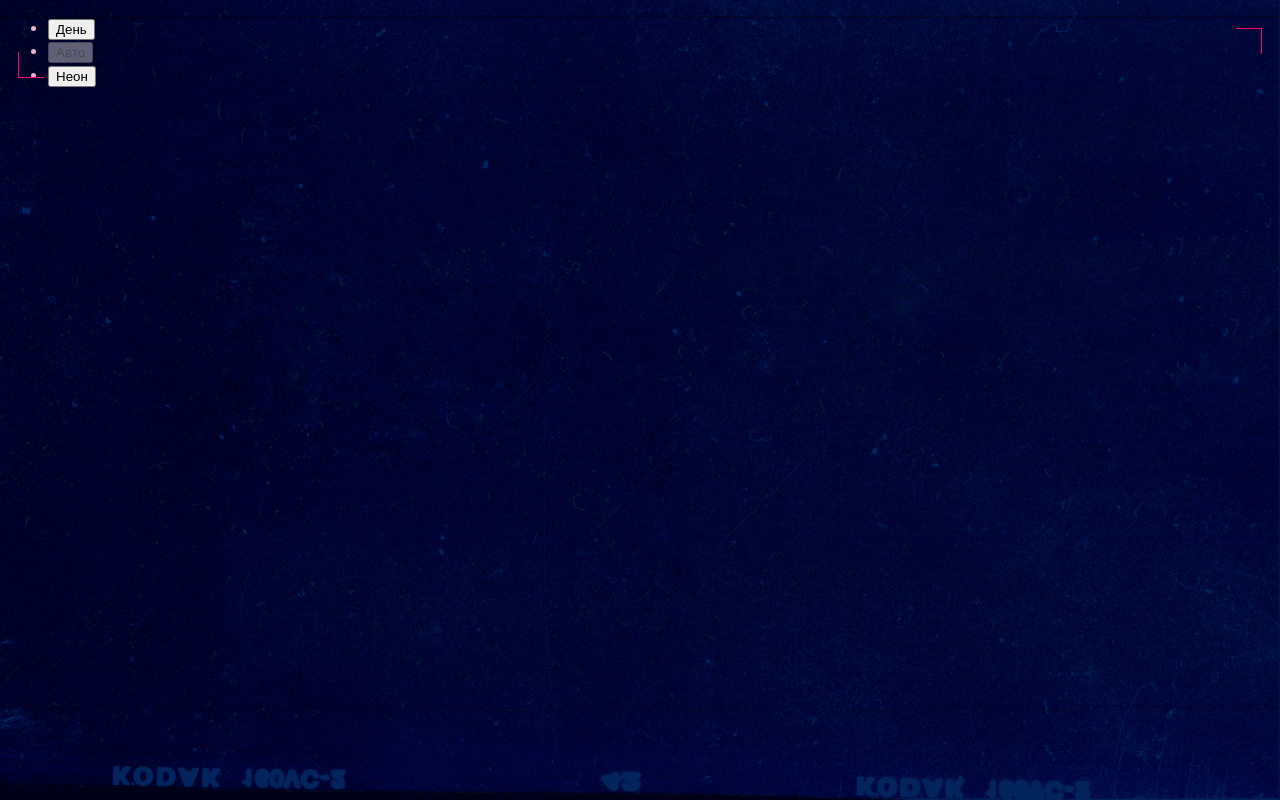
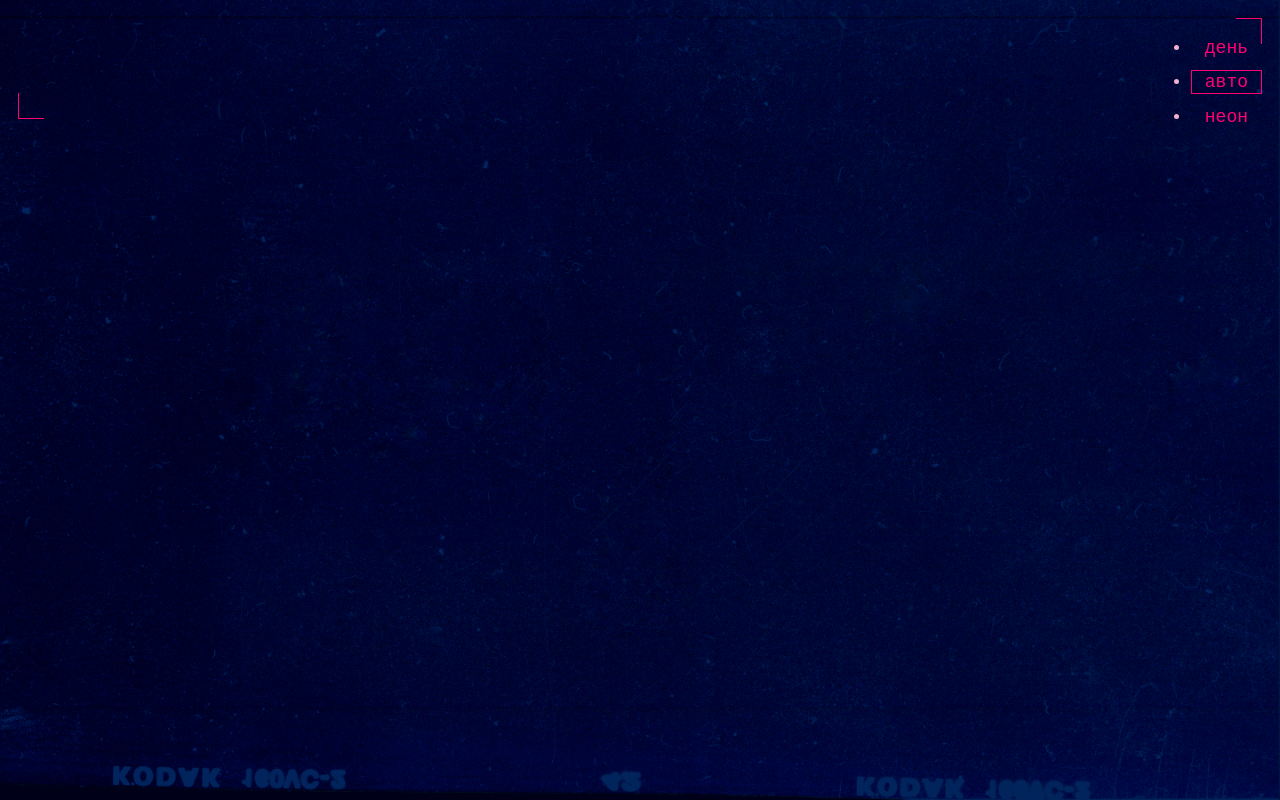
Before and after one commit to alexander-322/slozhno-sosredotochitsya-ad, a plain HTML site: page index.html in a window 1280 px wide. Drawn offline with Linux system fonts and the light colour scheme; files whose address does not match are found by name.

Commit message:
стилизование меню переключения тем

```diff
--- a/styles/style.css
+++ b/styles/style.css
@@ -37,3 +37,41 @@
     border-block-end: 1px solid var(--button-color);
     border-inline-start: 1px solid var(--button-color);
 }
+
+.header__theme-menu {
+    padding-block-start: var(--padding-main);
+    padding-inline: var(--padding-main);
+}
+
+.header__theme-menu-list {
+    display: flex;
+    flex-direction: column;
+    align-items: flex-end;
+    gap: 10px;
+}
+
+.header__theme-menu-button {
+    padding: 2px 13px;
+    border: 1px solid transparent;
+    background: transparent;
+    color: var(--button-color);
+    font-family: inherit;
+    font-size: inherit;
+    line-height: 1;
+    text-transform: lowercase;
+    cursor: pointer;
+}
+
+.header__theme-menu-button:hover {
+    border: 1px solid var(--button-hover-border);
+}
+
+.header__theme-menu-button:focus-visible {
+    outline: none;
+    border-block-end: 1px solid var(--button-color);
+}
+
+.header__theme-menu-button_active {
+    border: 1px solid var(--button-color);
+    pointer-events: none;
+}
```
